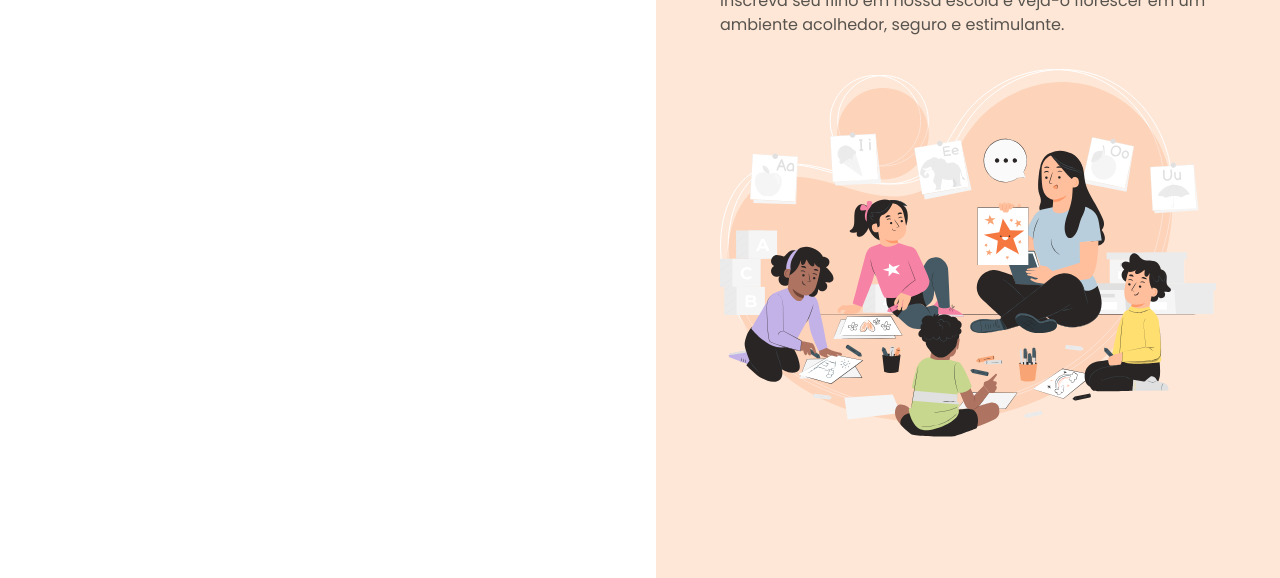
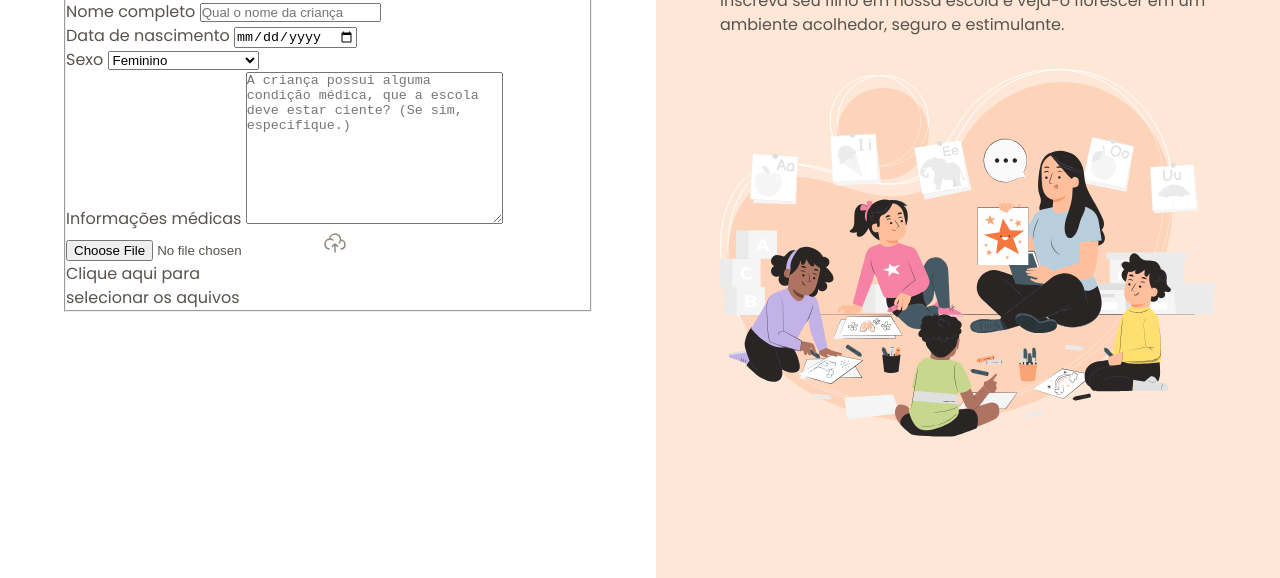
Before and after one commit to Schaimann/Formul-rio-de-matr-cula, a plain HTML site: page index.html in a window 1280 px wide. Shown: the part 222-800 px from the top of the page. Drawn offline with Linux system fonts and the light colour scheme.

Commit message:
Iniciando o formulario

```diff
--- a/index.html
+++ b/index.html
@@ -26,6 +26,50 @@
                 <h1>Formulario de matricula</h1>
                 <p>Preencha os dados abaixo para matricular seu filho na escola de educação infantil Estrelas do Amanhã.
                 </p>
+
+                <form method="post" enctype="multipart/form-data">
+                    <fieldset class="child-info">
+                        <legend>Informações da criança</legend>
+
+
+                        <div class="input-wrapper">
+                            <label for="fullname">Nome completo</label>
+                            <input id="fullname" type="text" name="fullname" placeholder="Qual o nome da criança">
+                        </div>
+
+                        <div class="input-wrapper">
+                            <label for="birth">Data de nascimento</label>
+                            <input id="birth" type="date" name="birth" lang="pt-br">
+                        </div>
+
+
+                        <div class="select-wrapper">
+                            <label for="gender">Sexo</label>
+                            <select name="gender" id="gender">
+                                <option value="female">Feminino</option>
+                                <option value="male">Masculino</option>
+                                <option value="na">Prefiro não responder</option>
+                            </select>
+                        </div>
+
+                        <div class="textarea-wrapper">
+                            <label for="medical-info">Informações médicas</label>
+                            <textarea name="medical-info" id="medical-info"
+                            cols="30" rows="10"
+                            placeholder="A criança possui alguma condição médica, que a escola deve estar ciente? (Se sim, especifique.)"
+                            ></textarea>
+                        </div>
+
+                        <div class="droparea-wrapper">
+                            <input type="file" name="birth-file" id="birth-file">
+                            <img src="assets/icons/cloud-upload.svg" alt="">
+                            <p>Clique aqui para <br>
+                            selecionar os aquivos
+                            </p>
+                        </div>
+
+                    </fieldset>
+                </form>
             </div>
         </main>
 
```
